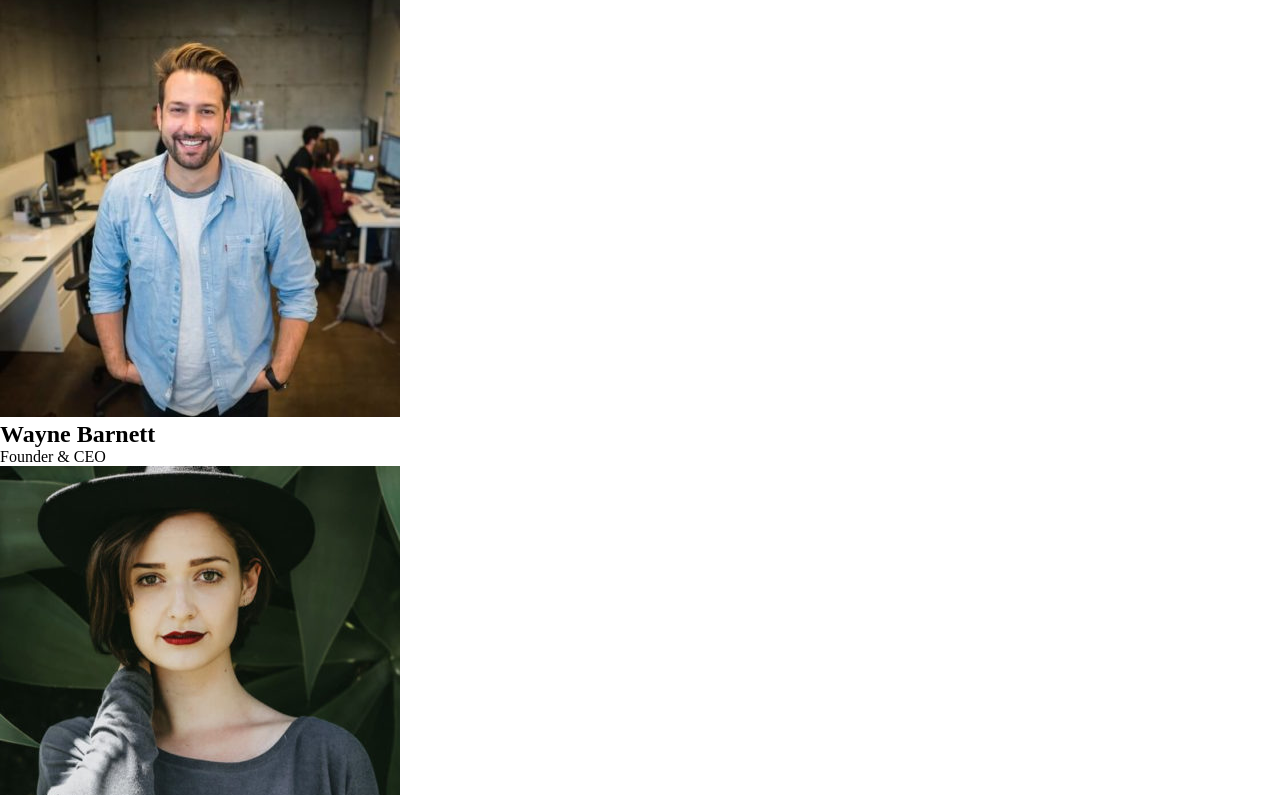
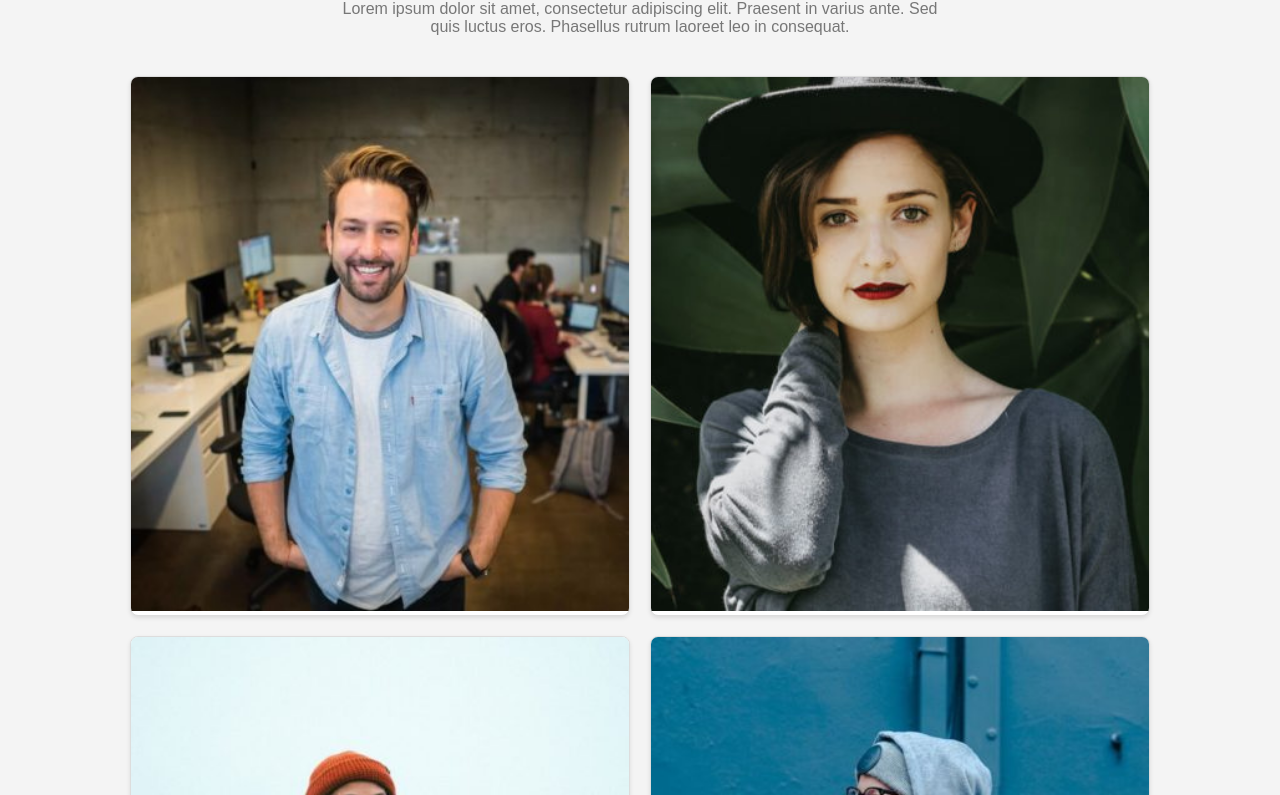
Before and after one commit to lucadisanto7/js-our-team, a plain HTML site: page index.html in a window 1280 px wide. Shown: the part 67-862 px from the top of the page. Drawn offline with Linux system fonts and the light colour scheme.

Commit message:
[UPD] Removed text and added css

```diff
--- a/css/style.css
+++ b/css/style.css
@@ -3,3 +3,50 @@
     padding: 0;
     box-sizing: border-box;
 }
+body {
+    font-family: Arial, sans-serif;
+    display: flex;
+    justify-content: center;
+    align-items: center;
+    flex-direction: column;
+    margin: 0;
+    padding: 20px;
+    background-color: #f4f4f4;
+}
+h1 {
+    margin-bottom: 10px;
+}
+p {
+    margin-top: 0;
+    margin-bottom: 40px;
+    color: #777;
+    text-align: center;
+    max-width: 600px;
+}
+.team-container {
+    display: flex;
+    flex-wrap: wrap;
+    justify-content: center;
+    gap: 20px;
+}
+.team-member {
+    background-color: #fff;
+    border: 1px solid #ddd;
+    border-radius: 8px;
+    overflow: hidden;
+    box-shadow: 0 2px 4px rgba(0, 0, 0, 0.1);
+    text-align: center;
+    width: 500px;
+}
+.team-member img {
+    width: 100%;
+    height: auto;
+}
+.team-member h2 {
+    font-size: 1.2em;
+    margin: 10px 0 5px 0;
+}
+.team-member p {
+    margin: 0 0 10px 0;
+    color: #555;
+}
--- a/index.html
+++ b/index.html
@@ -12,33 +12,21 @@
     <div class="team-container">
         <div class="team-member">
             <img src="./img/wayne-barnett-founder-ceo.jpg" alt="Wayne Barnett">
-            <h2>Wayne Barnett</h2>
-            <p>Founder & CEO</p>
         </div>
         <div class="team-member">
             <img src="./img/angela-caroll-chief-editor.jpg" alt="Angela Caroll">
-            <h2>Angela Caroll</h2>
-            <p>Chief Editor</p>
         </div>
         <div class="team-member">
             <img src="./img/walter-gordon-office-manager.jpg" alt="Walter Gordon">
-            <h2>Walter Gordon</h2>
-            <p>Office Manager</p>
         </div>
         <div class="team-member">
             <img src="./img/angela-lopez-social-media-manager.jpg" alt="Angela Lopez">
-            <h2>Angela Lopez</h2>
-            <p>Social Media Manager</p>
         </div>
         <div class="team-member">
             <img src="./img/scott-estrada-developer.jpg" alt="Scott Estrada">
-            <h2>Scott Estrada</h2>
-            <p>Developer</p>
         </div>
         <div class="team-member">
             <img src="./img/barbara-ramos-graphic-designer.jpg" alt="Barbara Ramos">
-            <h2>Barbara Ramos</h2>
-            <p>Graphic Designer</p>
         </div>
     </div>
     <script src="./js/script.js" type="text/javascript"></script>
```
